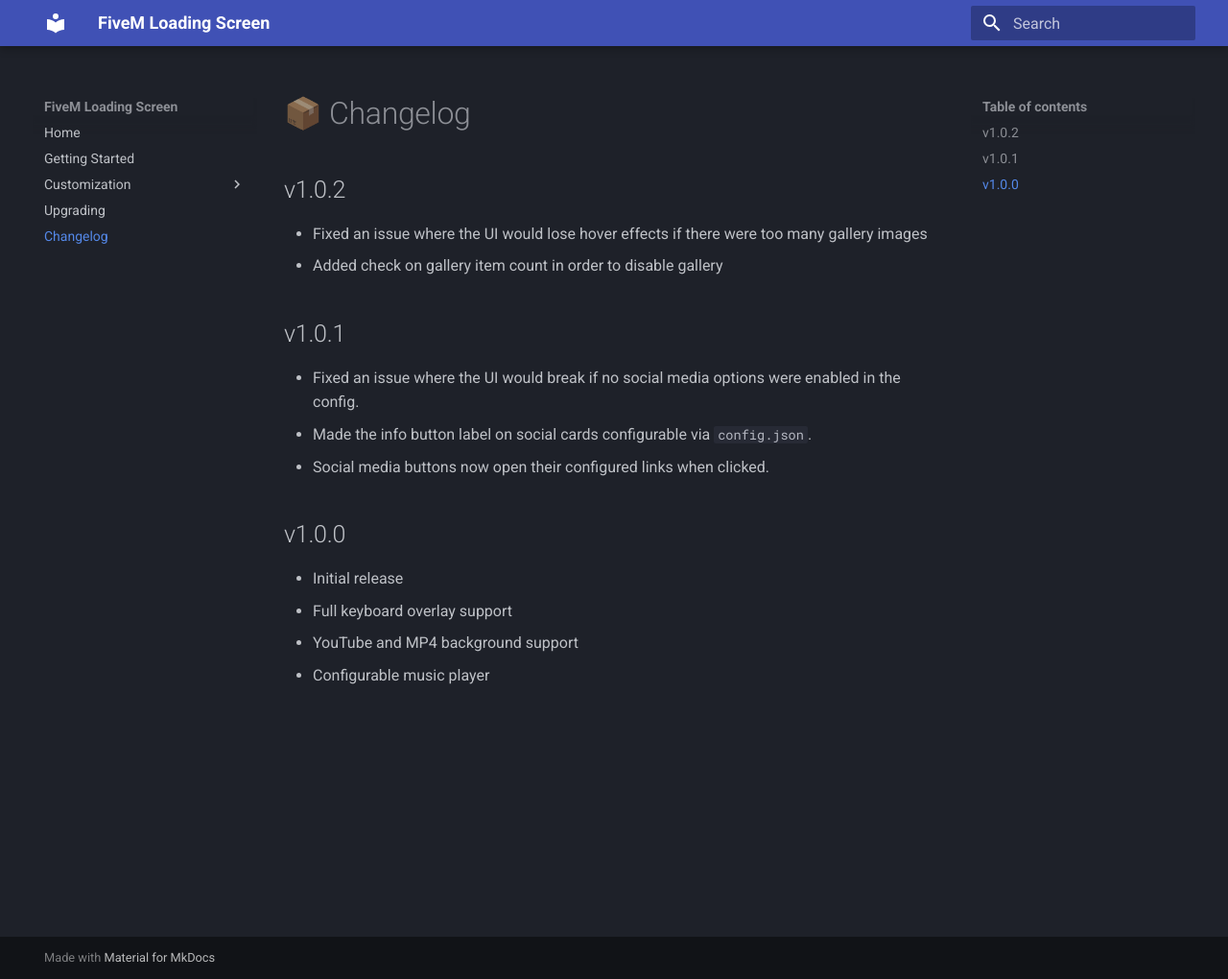
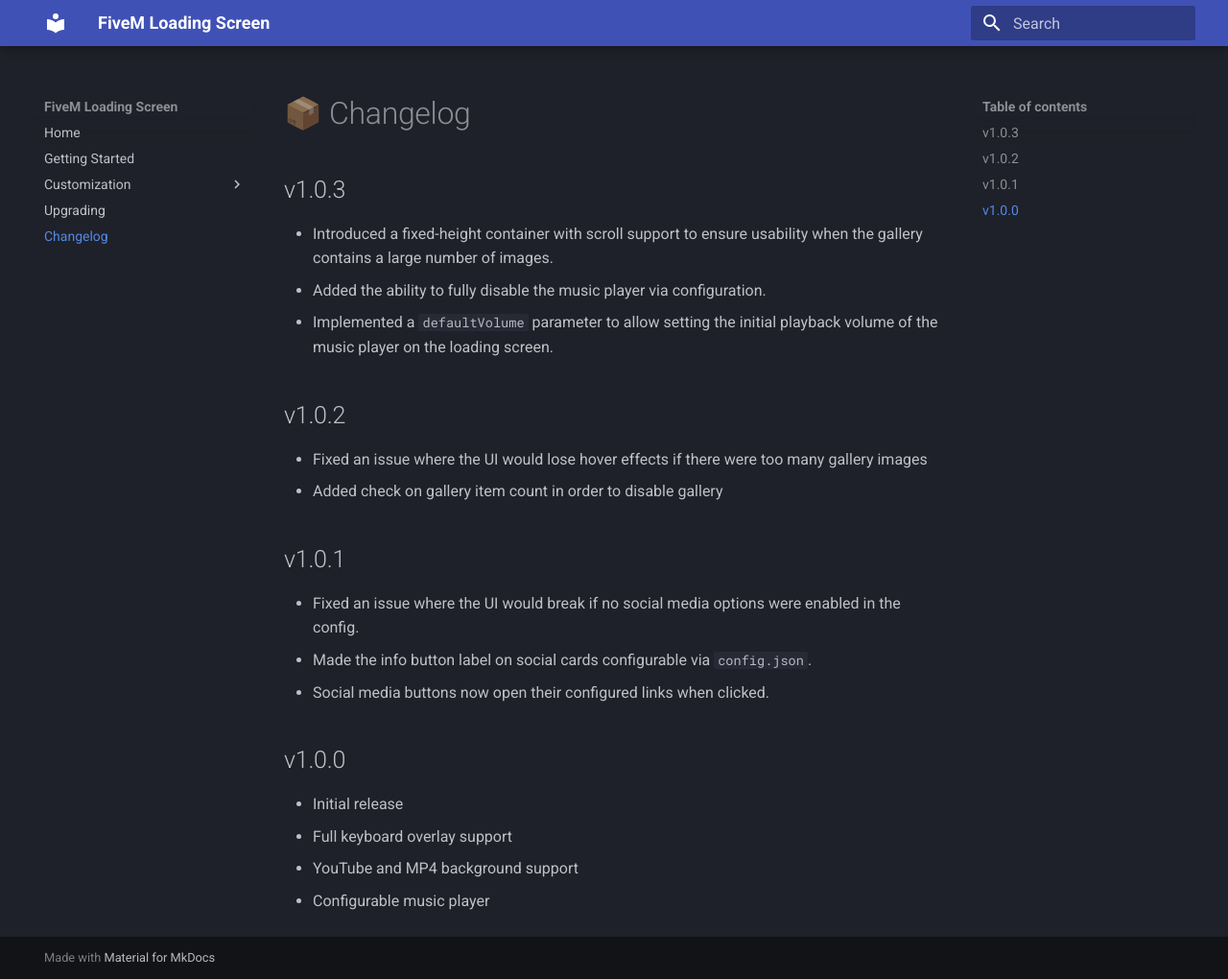
Before and after one commit to FarzamA/fivem-loading-screen-docs, an MkDocs documentation site: the page built from docs/changelog.md, in a window 1280 px wide and 1020 px high. Shown: the whole window at 96% size. Built offline with MkDocs 1.6.1 and Material for MkDocs 9.7.7, drawn with Linux system fonts in a browser that asks for light colours.

Commit message:
add notes about music config and v1.0.3 changes

```diff
--- a/docs/changelog.md
+++ b/docs/changelog.md
@@ -1,4 +1,10 @@
 # 📦 Changelog
+
+## v1.0.3
+
+- Introduced a fixed-height container with scroll support to ensure usability when the gallery contains a large number of images.
+- Added the ability to fully disable the music player via configuration.
+- Implemented a `defaultVolume` parameter to allow setting the initial playback volume of the music player on the loading screen.
 
 ## v1.0.2
 
```
Also changed, not shown: README.md (+1 -1 lines), docs/gallery.md (+2 -2 lines), docs/music-player.md (+14 -0 lines), site/changelog/index.html, site/gallery/index.html, site/music-player/index.html, site/search/search_index.json, site/sitemap.xml, 1 other file.
